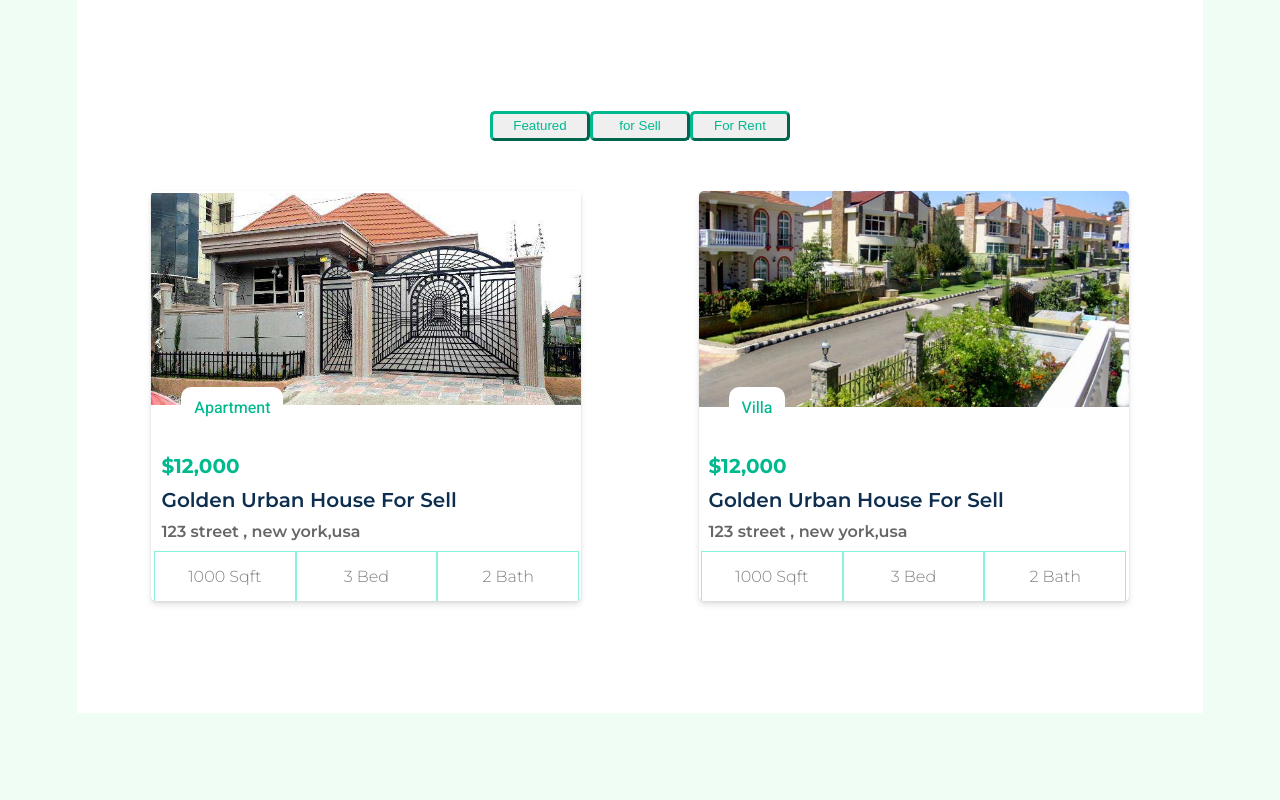
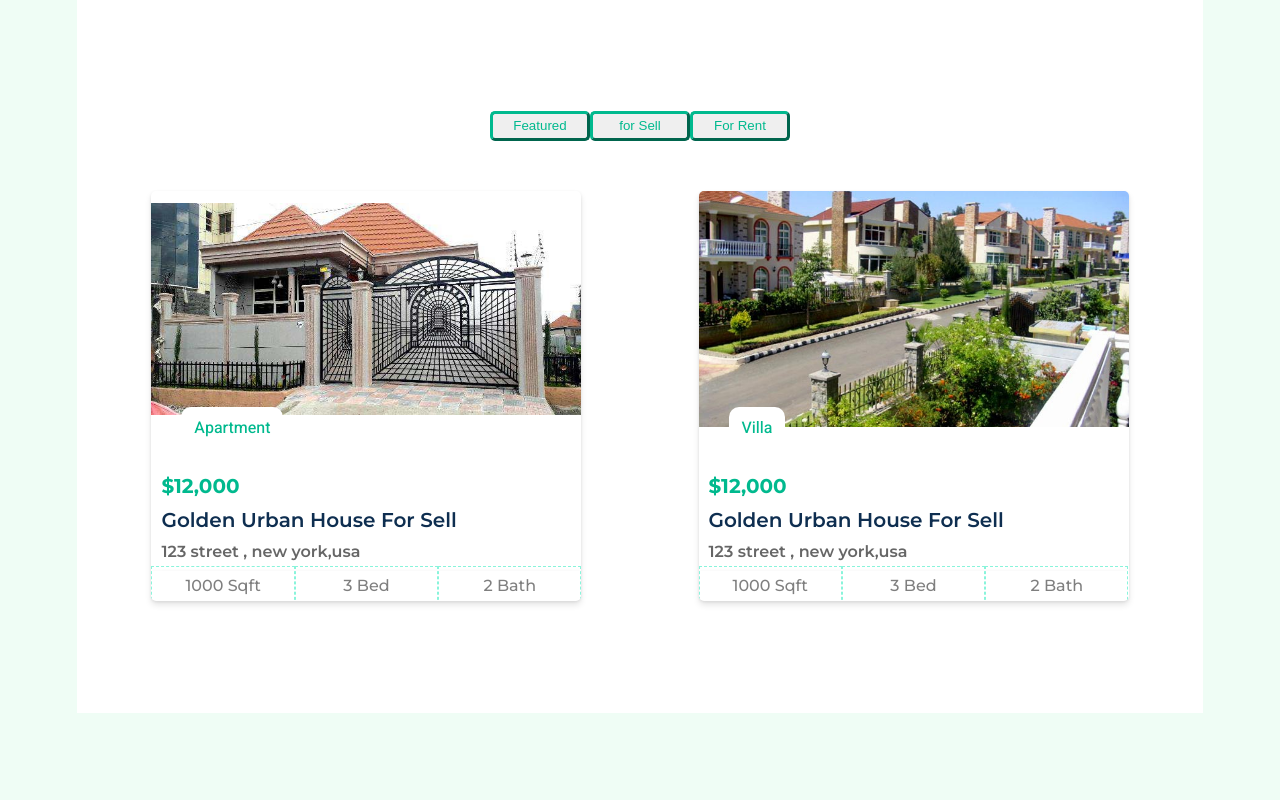
Before and after one commit to Yagth/AddisHouseRental, a PHP site: page /pages/home_page.html in a window 1280 px wide. Shown: the part 2529-3329 px from the top of the page. Run offline with PHP 8.4, Linux system fonts and the light colour scheme.

Commit message:
Fixed the footer look on the house card

```diff
--- a/Frontend/css/home_page.css
+++ b/Frontend/css/home_page.css
@@ -187,8 +187,8 @@
 
 .card-foot {
   display: flex;
-  flex-wrap: wrap;
-  height: 50px;
+  flex-direction: row;
+  height: 30px;
   align-items: center;
   justify-content: center;
   box-shadow: 0 4px 6px rgba(0, 0, 0, 0.1), 0 1px 3px rgba(0, 0, 0, 0.08);
@@ -196,16 +196,15 @@
 
 .card-foot-c {
   width: 32.5%;
-  height: 50px;
-
+  padding: 2%;
   display: flex;
   align-items: center;
   justify-content: center;
-  border-style: groove;
+  border-style: dashed;
   border-width: 1px;
   border-color: #14e9b7;
-  font-weight: 700;
-  font-weight: 300;
+  font-weight: 500;
+  color: black;
   opacity: 50%;
 }
 
```
